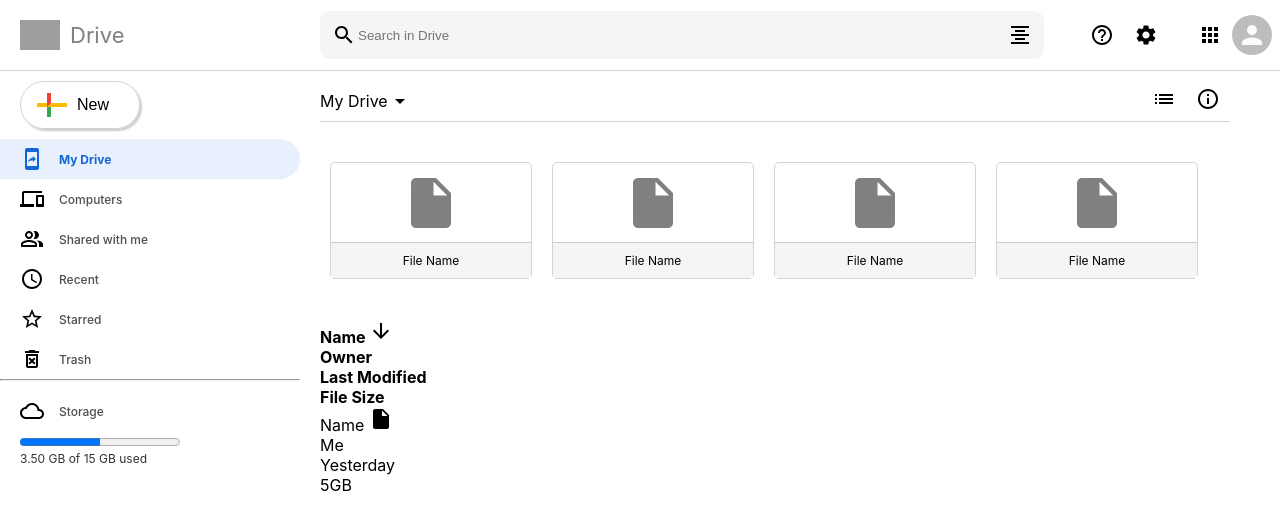
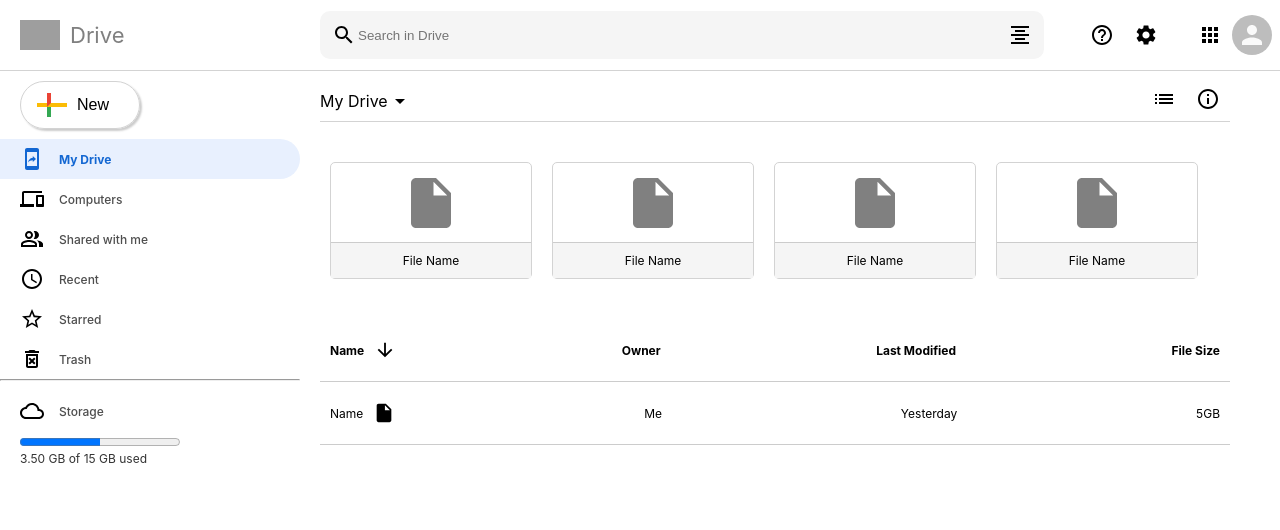
Before and after one commit to nomanabir12/google-drive-, a React (Create React App) app: page / in a window 1280 px wide. Shown: the top 530 px of the page. Built offline with nearby package versions, Linux system fonts and the light colour scheme; grey boxes are pictures that could not be loaded.

Commit message:
completed frontend

```diff
--- a/src/css/data.css
+++ b/src/css/data.css
@@ -42,3 +42,23 @@
     padding: 10px 0px;
 
 }
+.detailsRow {
+    display: flex;
+    align-items: center;
+    justify-content: space-between;
+    border-bottom: 1px solid #ccc;
+    padding: 10px;
+}
+.detailsRow p {
+    display: flex;
+    align-items: center;
+    font-size: 12px;
+}
+.detailsRow p b {
+    display: flex;
+    align-items: center;
+}
+.detailsRow p svg {
+    font-size: 22px;
+    margin: 10px;
+}
```
